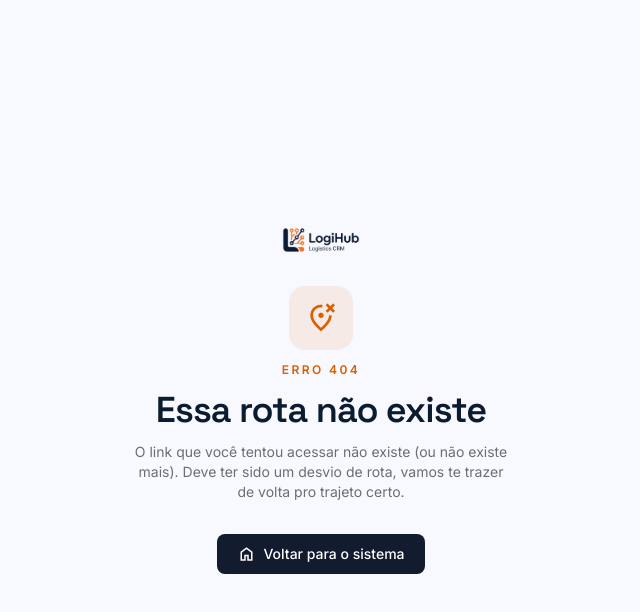
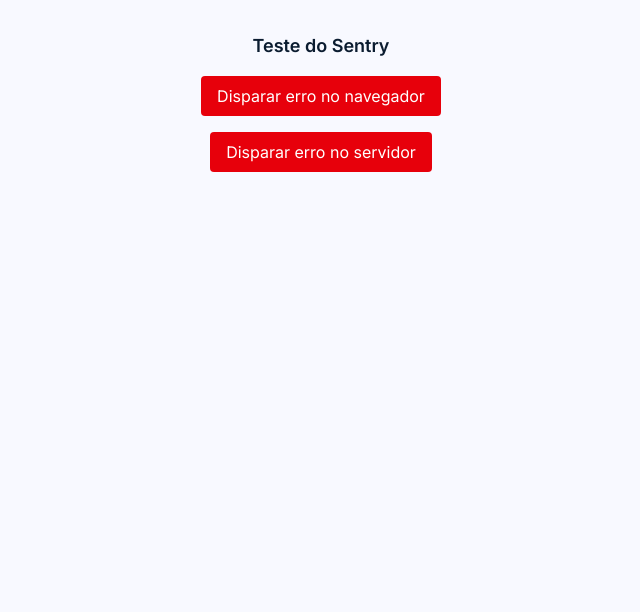
Before and after one commit to fabianoalarcon-gv/CRM-GV, a Next.js app: page /sentry-teste in a window 1280 px wide. Before the commit this address had no page. Shown: the top 612 px of the page, without its empty margins (319-959 px from the left). Built offline with nearby package versions, Linux system fonts and the light colour scheme.

Commit message:
test: pagina temporaria pra validar captura de erro no Sentry

```diff
--- /dev/null
+++ b/src/app/api/sentry-teste/route.ts
@@ -0,0 +1,5 @@
+// Rota temporária só pra validar a integração do Sentry — remover depois de
+// confirmar no painel.
+export async function GET() {
+  throw new Error("Erro de teste — disparado no servidor (API route)");
+}
--- /dev/null
+++ b/src/app/sentry-teste/page.tsx
@@ -0,0 +1,25 @@
+"use client";
+
+// Página temporária só pra validar a integração do Sentry (item 4 do
+// checklist de pré-lançamento) — remover depois de confirmar no painel.
+export default function SentryTestePage() {
+  return (
+    <div className="flex min-h-full flex-col items-center justify-center gap-4 p-8">
+      <h1 className="text-lg font-semibold">Teste do Sentry</h1>
+      <button
+        className="rounded bg-red-600 px-4 py-2 text-white"
+        onClick={() => {
+          throw new Error("Erro de teste — disparado no navegador (client)");
+        }}
+      >
+        Disparar erro no navegador
+      </button>
+      <button
+        className="rounded bg-red-600 px-4 py-2 text-white"
+        onClick={() => fetch("/api/sentry-teste")}
+      >
+        Disparar erro no servidor
+      </button>
+    </div>
+  );
+}
```
